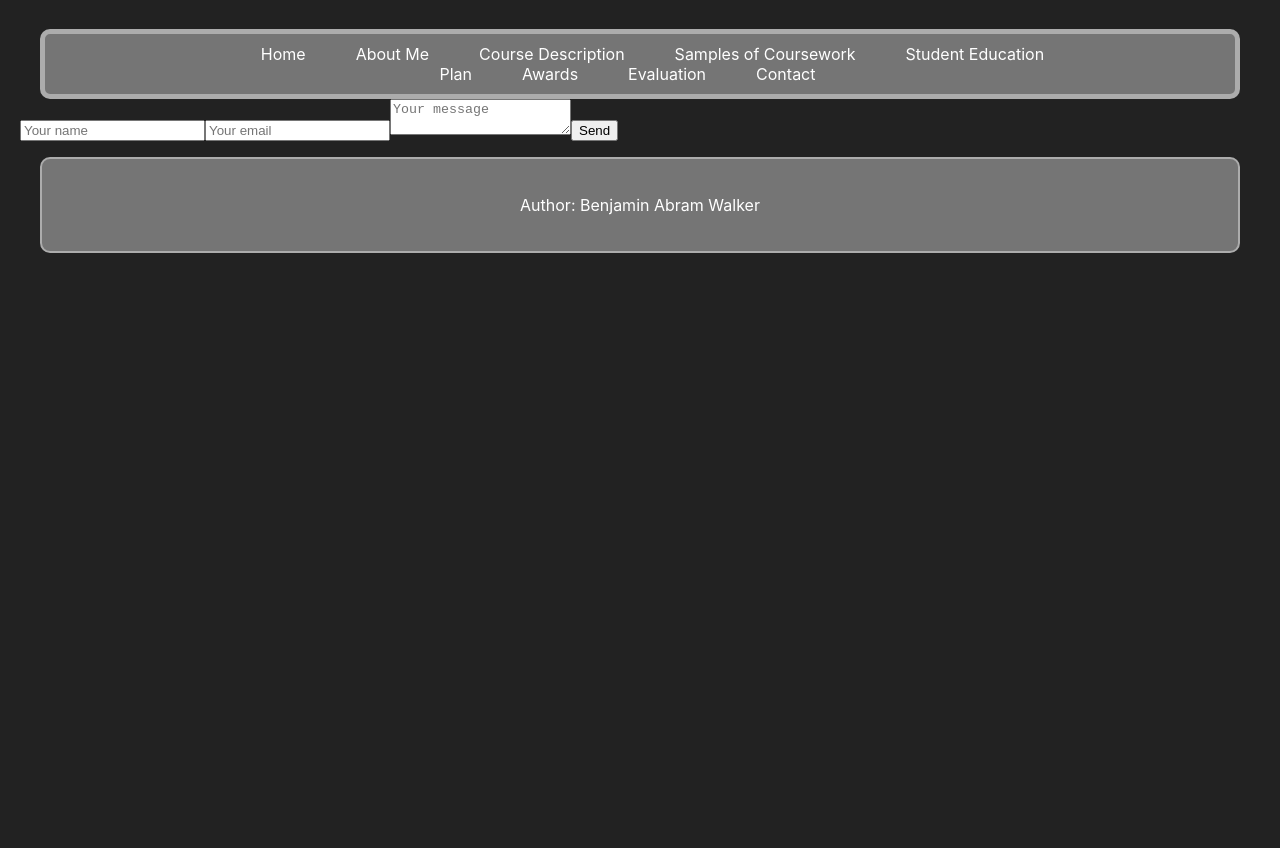
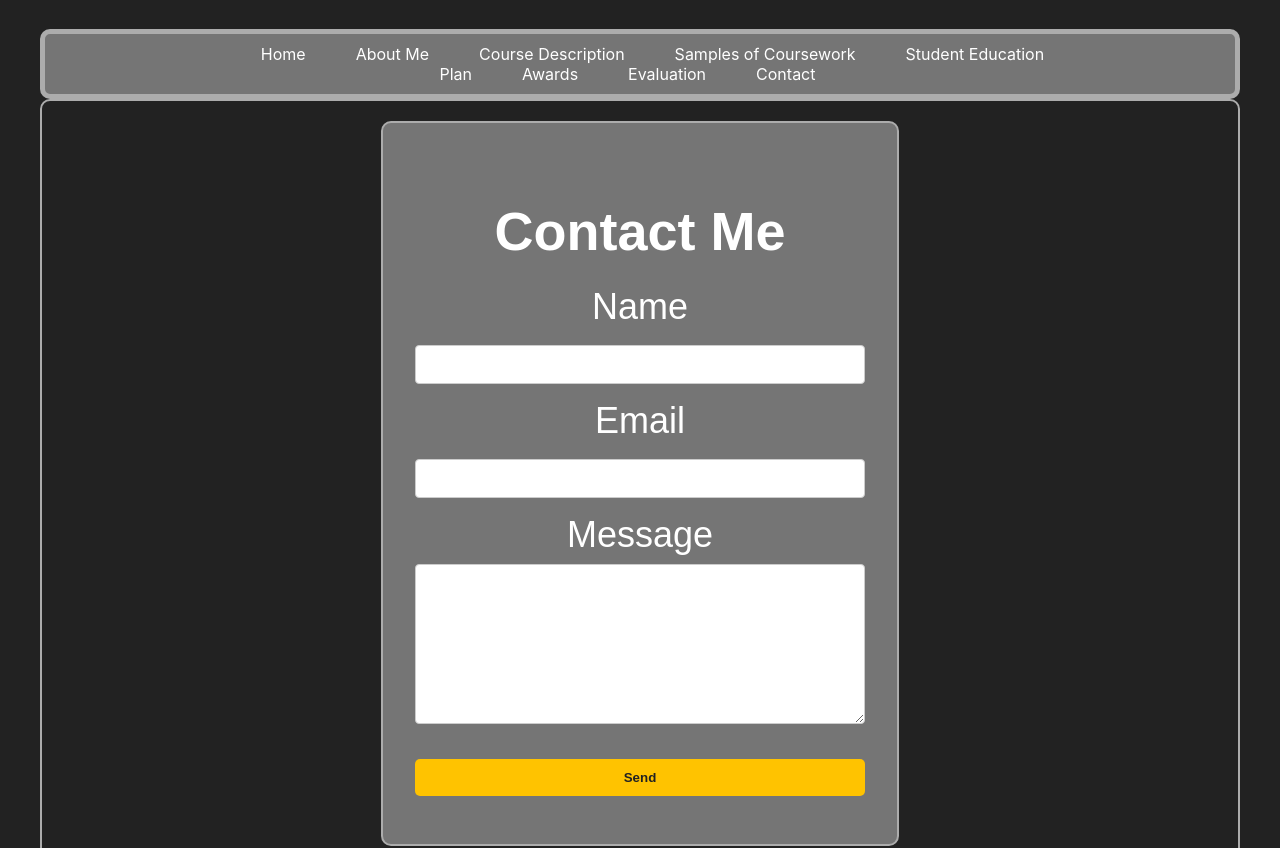
Before and after one commit to awalk014/portfolio-site, a React (Create React App) app: page /contact in a window 1280 px wide. Shown: the part 340-1188 px from the top of the page. Before the commit the page ends 800 px from the top, so only its background shows below. Built offline with nearby package versions, Linux system fonts and the light colour scheme.

Commit message:
Styled the contact page to align with the rest of the site.

```diff
--- /dev/null
+++ b/src/ContactForm.css
@@ -0,0 +1,89 @@
+/* c:\Users\abram\Documents\ReactProjects\portfolio-site\src\ContactForm.css */
+/* --- Updated Styles to match App.css theme --- */
+
+.contact-container {
+    display: flex;
+    justify-content: center;
+    align-items: center;
+    min-height: 80vh; /* Adjusted slightly so it doesn't always force full screen */
+    /* Match body background from App.css */
+    background-color: #222222;
+    padding: 20px 0; /* Add some padding like App.css body */
+  }
+
+  .contact-form {
+    /* Match main/footer background from App.css */
+    background: #757575;
+    padding: 2rem; /* Keep padding, similar to App.css elements */
+    /* Match main/footer border style/color from App.css */
+    border: 2px solid #acacac;
+    /* Match main/footer border-radius from App.css */
+    border-radius: 10px;
+    width: 100%;
+    max-width: 450px; /* Slightly wider if desired */
+    /* Removed box-shadow to match flatter theme */
+    /* box-shadow: 0 4px 8px rgba(0, 0, 0, 0.1); */
+    /* Default text color inside the form */
+    color: white;
+  }
+
+  .contact-form h2 {
+    text-align: center;
+    margin-bottom: 1.5rem; /* Increased margin slightly */
+    /* Color will inherit from .contact-form */
+  }
+
+  .contact-form label {
+    display: block;
+    margin-bottom: 0.5rem;
+    font-weight: 500;
+    /* Color will inherit from .contact-form */
+  }
+
+  /* Keep input/textarea standard for usability */
+  .contact-form input,
+  .contact-form textarea {
+    width: 100%;
+    padding: 0.7rem; /* Slightly increased padding */
+    margin-bottom: 1rem;
+    border: 1px solid #ccc; /* Keep standard border */
+    border-radius: 4px; /* Standard radius for inputs */
+    background-color: white; /* Ensure background is white */
+    color: black; /* Ensure text is black */
+    box-sizing: border-box; /* Include padding and border in the element's total width and height */
+  }
+
+  .contact-form textarea {
+    height: 10rem;
+    max-height: 300px;
+    resize: vertical; /* Allow vertical resize */
+  }
+
+  .contact-form button {
+    width: 100%;
+    padding: 0.7rem; /* Match input padding */
+    /* Match navbar link hover background from App.css */
+    background-color: #FFC300;
+    /* Change text color for contrast on yellow */
+    color: #222222;
+    font-weight: bold; /* Make button text bolder */
+    border: none;
+    /* Match navbar link border-radius */
+    border-radius: 5px;
+    cursor: pointer;
+    transition: background-color 0.2s ease; /* Add transition */
+  }
+
+  .contact-form button:hover {
+    /* Darken the yellow slightly on hover */
+    background-color: #e6b000;
+  }
+
+  /* Status message styling */
+  .contact-form p {
+    margin-top: 1rem;
+    text-align: center;
+    font-size: 0.9rem;
+    /* Ensure color contrasts with form background */
+    color: #eeeeee; /* Lighter gray/off-white */
+  }
--- a/src/components/ContactForm.js
+++ b/src/components/ContactForm.js
@@ -1,17 +1,18 @@
-// ContactForm.jsx
 import React, { useState } from "react";
+import "../ContactForm.css"; // import the css file
 
-const ContactForm = () => {
-    const [formData, setFormData] = useState({ name: "", email: "", message: "" });
+function ContactForm() {
   const [status, setStatus] = useState("");
-
-    const handleChange = (e) => {
-        setFormData({ ...formData, [e.target.name]: e.target.value });
-    };
 
   const handleSubmit = async (e) => {
     e.preventDefault();
     setStatus("Sending...");
+
+    const formData = {
+      name: e.target.name.value,
+      email: e.target.email.value,
+      message: e.target.message.value,
+    };
 
     try {
       const response = await fetch("https://benwalkerbackend.site/send-email.php", {
@@ -22,51 +23,37 @@ const ContactForm = () => {
         body: JSON.stringify(formData),
       });
 
-            const resultText = await response.text();
-            console.log("Raw response:", resultText);
-            console.log("Status code:", response.status);
-            setStatus(resultText);
+      if (response.ok) {
+        setStatus("Message sent!");
+        e.target.reset();
+      } else {
+        setStatus("Error sending message.");
+      }
     } catch (error) {
-            console.error("Fetch error:", error);
-            setStatus("Error sending message");
+      console.error("Error:", error);
+      setStatus("Error sending message.");
     }
-
   };
 
   return (
-        <form onSubmit={handleSubmit} className="space-y-4 max-w-md mx-auto">
-            <input
-                type="text"
-                name="name"
-                placeholder="Your name"
-                value={formData.name}
-                onChange={handleChange}
-                required
-                className="w-full border p-2"
-            />
-            <input
-                type="email"
-                name="email"
-                placeholder="Your email"
-                value={formData.email}
-                onChange={handleChange}
-                required
-                className="w-full border p-2"
-            />
-            <textarea
-                name="message"
-                placeholder="Your message"
-                value={formData.message}
-                onChange={handleChange}
-                required
-                className="w-full border p-2"
-            />
-            <button type="submit" className="bg-blue-500 text-white px-4 py-2 rounded">
-                Send
-            </button>
+    <main className="contact-container">
+      <form onSubmit={handleSubmit} className="contact-form">
+        <h2>Contact Me</h2>
+
+        <label>Name</label>
+        <input type="text" name="name" required />
+
+        <label>Email</label>
+        <input type="email" name="email" required />
+
+        <label>Message</label>
+        <textarea name="message" required></textarea>
+
+        <button type="submit">Send</button>
         <p>{status}</p>
       </form>
+    </main>
   );
-};
+}
 
 export default ContactForm;
```
Lines whose indentation alone changed are shown as unchanged.
